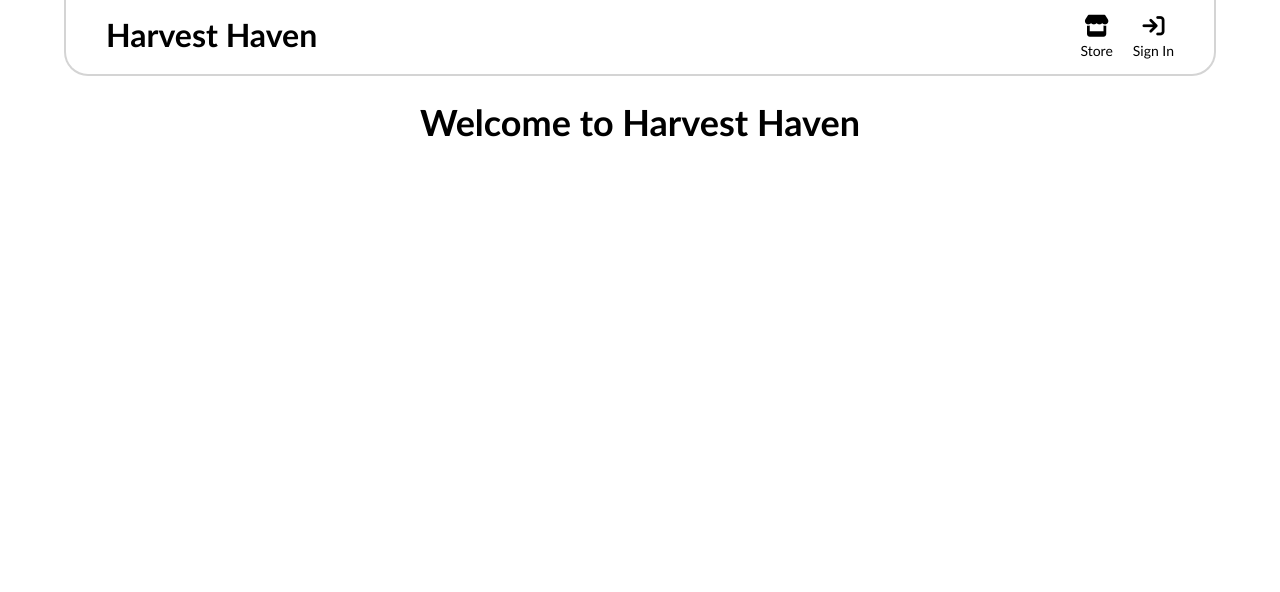
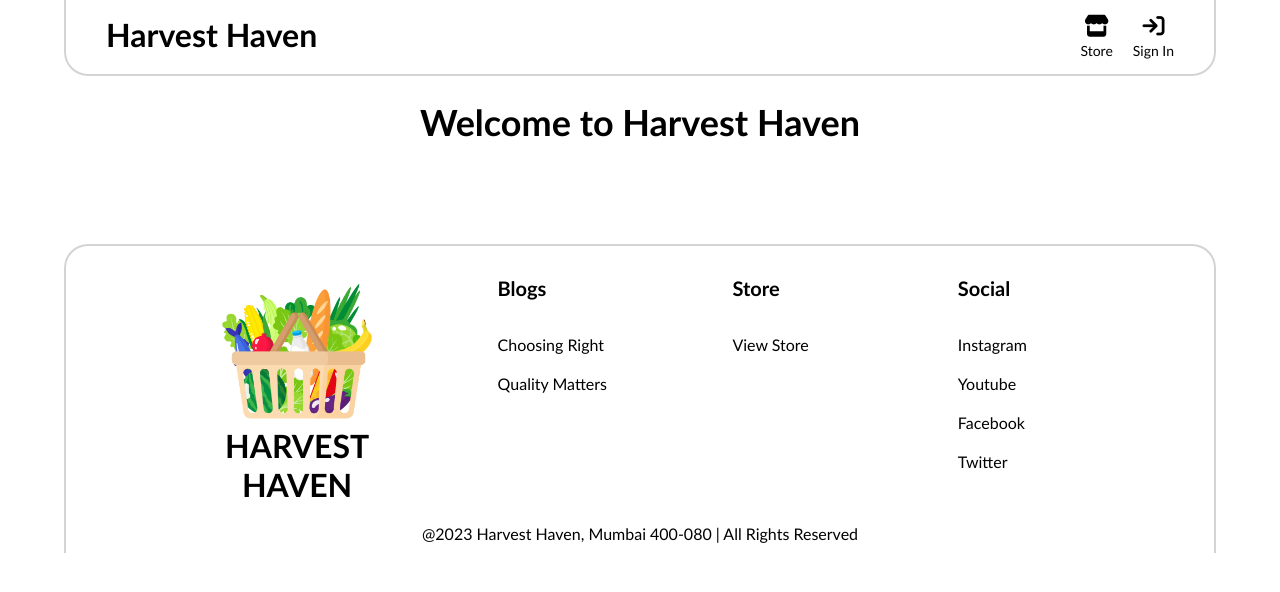
Before and after one commit to HardikShah563/harvest-haven-flask, a Flask app: page / in a window 1280 px wide. Shown: the top 592 px of the page. Run offline with Flask 3, Linux system fonts and the light colour scheme; some libraries are stand-ins or nearby versions.

Commit message:
adding footer

```diff
--- a/app.py
+++ b/app.py
@@ -15,6 +15,9 @@
 
 @app.route('/')
 def home():
+    if not session:
+        initializeSession()
+
     return render_template('home.html', session = session)
 
 @app.route('/signin', methods=["POST", "GET"])
@@ -340,7 +343,14 @@
     return redirect("/")
 
 # -------------------------------------------------------
+# function for initializing the session variables
+def initializeSession():
+    session['u_id'] = 0
+    session['username'] = ""
+    session['email'] = ""
+    session['isAdmin'] = False
 
+# -------------------------------------------------------
 # function for setting the session variables
 def setSession(u_id, name, email, isAdmin):
     session['u_id'] = u_id
@@ -350,7 +360,6 @@
     session['cart'] = initializeCart()
 
 # -------------------------------------------------------
-
 # function for destroying the session variables
 def destroySession():
     session["u_id"] = None
--- a/static/globals.css
+++ b/static/globals.css
@@ -229,3 +229,122 @@
 #orange-card {
     color: #ffa500;
 }
+
+/* Footer CSS */
+
+.footer {
+    width: 90vw;
+    left: 5vw;
+    margin: auto auto;
+    padding: 15px 40px;
+    background-color: var(--background);
+    border: var(--border);
+    border-bottom: none;
+    border-top-left-radius: var(--big-radius);
+    border-top-right-radius: var(--big-radius);
+}
+
+
+.footer {
+    padding: 10px 40px 10px 40px;
+    background-color: var(--black);
+}
+
+.footer-sections {
+    display: flex;
+    justify-content: space-around;
+    flex-wrap: wrap;
+    width: 90%;
+    margin: auto auto;
+}
+
+.foot-section {
+    min-width: 100px;
+    margin: 20px 0;
+}
+
+.foot-section a {
+    margin: 20px 0;
+    color: var(--white);
+    cursor: pointer;
+}
+
+.foot-section > .heading {
+    padding: 0 0 15px 0;
+    color: var(--white);
+    font-size: 20px;
+    font-weight: 600;
+}
+
+.footer-logo {
+    width: 150px;
+    height: 150px;
+    margin: auto auto;
+    color: var(--white);
+    border: 1px solid var(--white);
+}
+
+hr {
+    border: 0.5px solid var(--light-grey);
+    width: 90%;
+    margin: auto auto;
+}
+
+.below-footer-links {
+    display: flex;
+    justify-content: space-between;
+    flex-wrap: wrap;
+    padding: 20px;
+    width: 90%;
+    margin: auto auto;
+    color: var(--black);
+}
+
+.below-footer-links > li > div {
+    color: var(--black);
+    font-size: 16px;
+    font-weight: 600;
+    padding: 0px;
+    cursor: pointer;
+}
+
+.below-footer-section {
+    display: flex;
+    gap: 10px;
+    flex-wrap: wrap;
+    align-items: center;
+}
+
+.below-footer-section span {
+    font-size: 18px;
+    color: var(--white);
+    align-items: center;
+    cursor: pointer;
+}
+
+.privacy-policy {
+    display: flex;
+    justify-content: center;
+}
+
+.privacy-policy li div {
+    margin: 10px;
+    cursor: pointer;
+}
+
+@media (max-width: 1000px) {
+    .foot-section {
+        min-width: 200px;
+        padding-left: 40px;
+    }
+
+    .footer-logo {
+        width: 200px;
+    }
+}
+
+@media (max-width: 600px) {
+    .foot-section {
+        padding-left: 0px;
+    }
+}
--- /dev/null
+++ b/templates/footer.html
@@ -0,0 +1,51 @@
+{% macro footer() %}
+
+<footer class="footer" id="footer">
+    <div class="footer-sections">
+        <div class="foot-section">
+            <img
+                class="footer-logo"
+                src="../static/harvest-haven.png"
+                alt="footer-logo"
+            />
+            <h1 class="txt-ctr">HARVEST <br> HAVEN</h1>
+        </div>
+
+        <div
+            class="foot-section">
+            <li class="heading">
+                Blogs
+            </li>
+
+            <a href="#">Choosing Right</a>
+            <a href="#">Quality Matters</a>
+        </div>
+
+        <div class="foot-section">
+            <li class="heading">
+                Store
+            </li>
+
+            <a href="/">View Store</a>
+        </div>
+
+        <div class="foot-section">
+            <li class="heading">
+                Social
+            </li>
+
+            <a href="/">Instagram</a>
+            <a href="/">Youtube</a>
+            <a href="/">Facebook</a>
+            <a href="/">Twitter</a>
+        </div>
+    </div>
+    <hr />
+    <div class="below-footer-as">
+        <div class="txt-ctr">
+            @2023&nbsp;Harvest Haven, Mumbai 400-080 | All Rights Reserved
+        </div>
+    </div>
+</footer>
+
+{% endmacro %}
--- a/templates/home.html
+++ b/templates/home.html
@@ -1,4 +1,5 @@
 {% from 'navbar.html' import navbar %}
+{% from 'footer.html' import footer %}
 
 <!DOCTYPE html>
 <html lang="en">
@@ -22,6 +23,8 @@
     <div class="page">
         <h1 class="title txt-ctr">Welcome to Harvest Haven</h1>
     </div>
+
+    {{ footer() }}
 </body>
 
 </html>
```
Also changed, not shown: static/harvest-haven.png (added), static/home-main.png (added), static/main.png (added), 3 other files.
